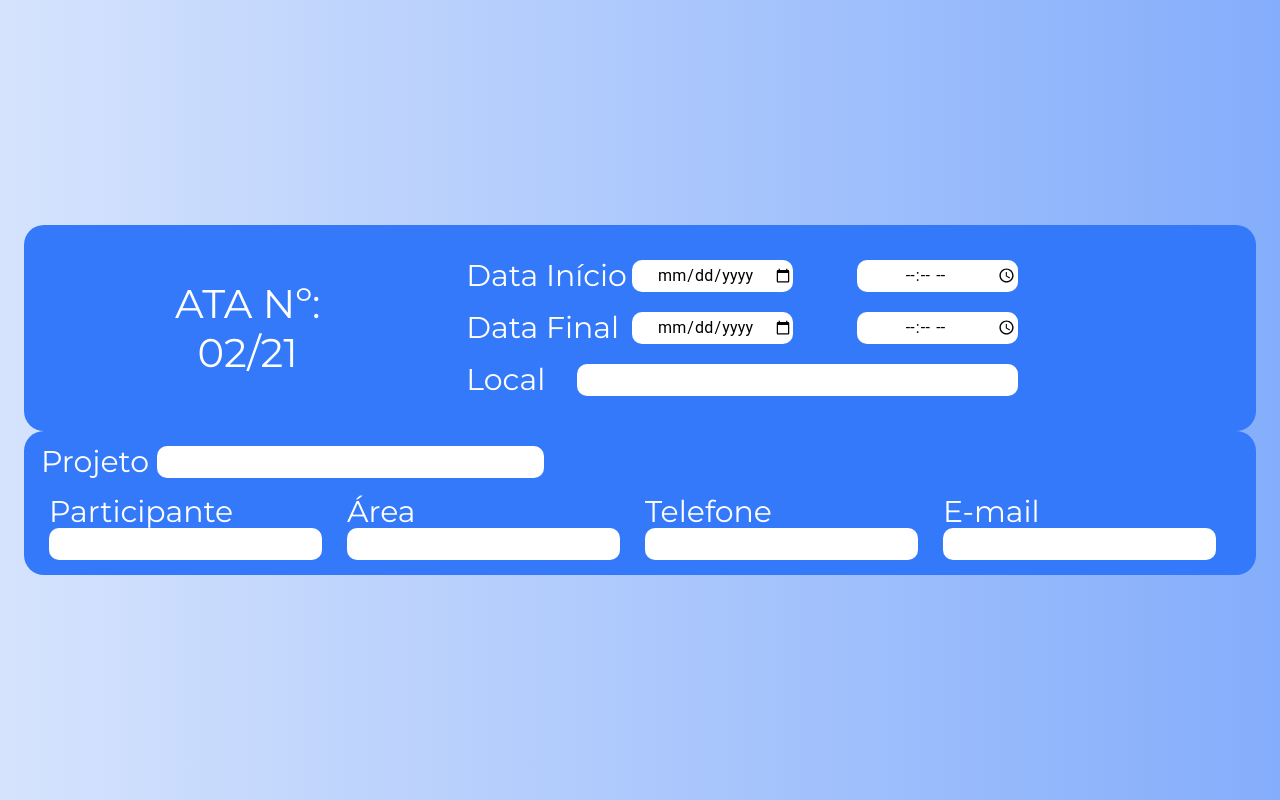
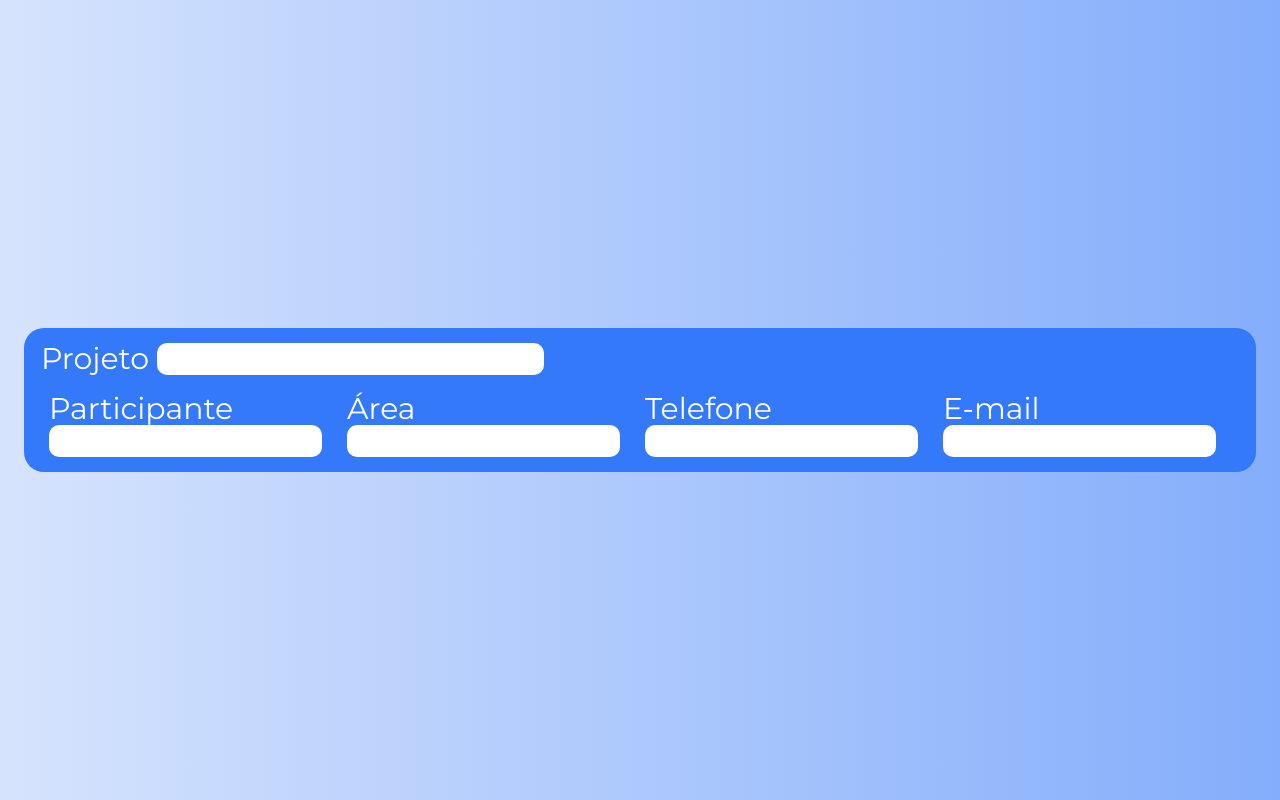
Before and after one commit to BureauTech/ProjectSisatas, a React (Create React App) app in the folder client/: page /createata in a window 1280 px wide. Built offline with nearby package versions, Linux system fonts and the light colour scheme.

Commit message:
Tirando underline dos inputs

```diff
--- a/client/src/App.js
+++ b/client/src/App.js
@@ -1,17 +1,12 @@
 import { BrowserRouter as Router, Switch, Route } from "react-router-dom";
-import AtaHeader from "./components/CreateAta/AtaHeader";
 import ProjectParticipants from "./components/CreateAta/ProjectParticipants";
 
 function App() {
-  const ata = {
-    id: "01/21",
-  };
   return (
     <div className="App">
       <Router>
         <Switch>
           <Route path="/createata">
-            <AtaHeader ata={ata} />
             <ProjectParticipants />
           </Route>
         </Switch>
--- a/client/src/assets/styles/Styles.js
+++ b/client/src/assets/styles/Styles.js
@@ -11,6 +11,7 @@ const styles = (theme) => ({
     color: "black",
     width: "100%",
     paddingLeft: "0.4rem",
+    borderBottom: "none",
   },
   biggerText: {
     color: "white",
--- a/client/src/components/CreateAta/Components.css
+++ b/client/src/components/CreateAta/Components.css
@@ -11,6 +11,11 @@ input[type="date"] {
 .no-margin {
   margin: 0 !important;
   padding: 0 !important;
+}
+
+.MuiInput-underline:before,
+.MuiInput-underline:after {
+  border-bottom: none !important;
 }
 
 @media screen and (min-width: 600px) and (max-width: 960px) {
```
